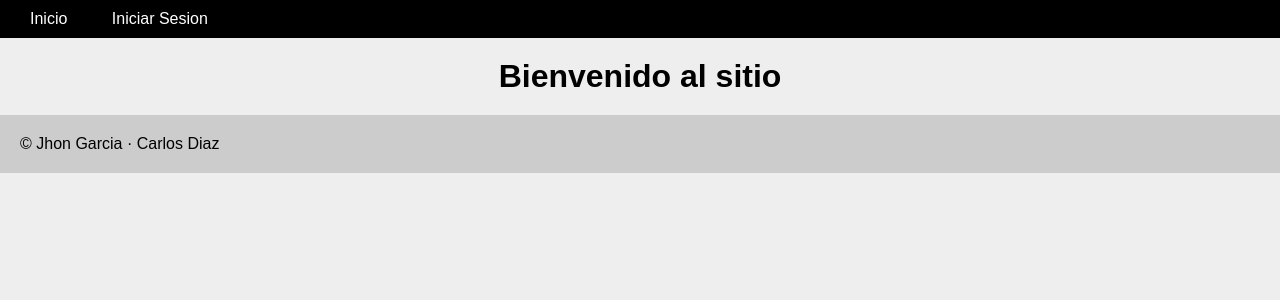
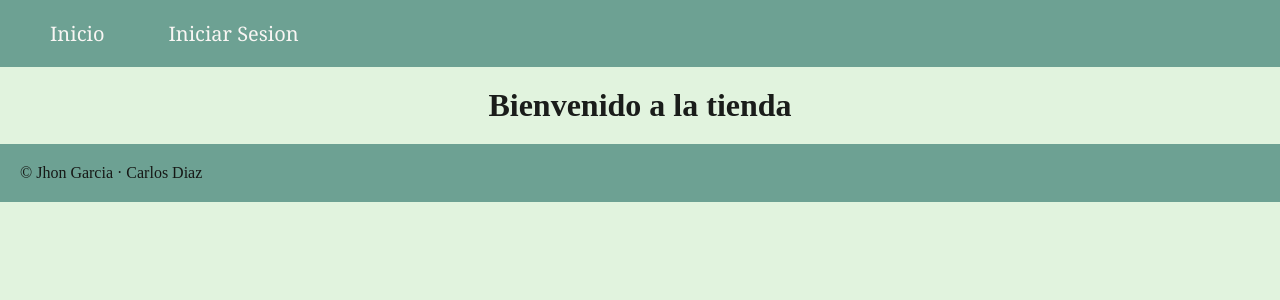
Before and after one commit to jhone180/tienda_mascotas, a PHP site: page /TIENDA_MASCOTAS/ in a window 1280 px wide. Shown: the top 300 px of the page. Run offline with PHP 8.4, Linux system fonts and the light colour scheme.

Commit message:
Cambios realizado por carlos

```diff
--- a/public/css/default.css
+++ b/public/css/default.css
@@ -4,30 +4,44 @@
 }
 
 body{
-    font-family: Arial, Helvetica, sans-serif;
-    background-color: #eee;
+    background-color: #e5e5f7;
+    background-color: #e1f3de;
+    opacity: 0.9;
+    background-image:  radial-gradient(#2b801f 0.30000000000000004px, transparent 0.30000000000000004px), radial-gradient(#2b801f 0.30000000000000004px, #e1f3de 0.30000000000000004px);
+    background-size: 12px 12px;
+    background-position: 0 0,6px 6px;
 }
 
 #header{
-    background: black;
-    padding: 10px;
+    background: rgb(97, 153, 139);
+    padding: 20px;
+}
+
+
+li a.active, li a:hover{
+    background-color: rgb(10, 10, 10);
+    transition: .5s;
+    border-radius: 5px;
 }
 
 #header ul li{
     list-style: none;
     display: inline;
-    padding: 10px;
+    padding: 20px;
 }
 
 #header ul li a{
-    color: white;
+    color: rgb(252, 247, 247);
     text-decoration: none;
     padding: 10px;
+    font-family: Georgia, 'Times New Roman', Times, serif;
+    font-size: 20px;
 }
 
 #footer{
-    background-color: #ccc;
+    background-color: rgb(97, 153, 139);
     padding: 20px;
+
 }
 
 #main{
@@ -36,10 +50,120 @@ body{
     margin: 0 auto;
 }
 
+#main form{
+    background-color: #fff;
+    margin: auto;
+    width: 100%;
+    max-width: 600px;
+    padding: 4.5em 3em;
+    border-radius: 10px;
+    box-shadow: 0 5px 10px -5px rgb(0 0 0 / 30%) ;
+    text-align: center;
+}
+
+#main p{
+    margin-top: 1em;
+    display: grid;
+    gap: 0.1em;
+    position: relative;
+    color: #0808087e;
+
+}
+
+#main label{
+    color: #080808;
+    cursor: pointer;
+    position: absolute;
+    top: 0;
+    left: 5px;
+    font-family: Georgia, 'Times New Roman', Times, serif;
+
+}
+
+#main input{
+    width: 100%;
+    background: none;
+    color: #050505;
+    font-size: 1rem;
+    padding: 1em .2em;
+    border:none;
+    outline: none;
+    border-bottom: 1px solid rgb(3, 3, 3);
+    font-family: 'Roboto', sans-serif;
+}
+
+#main select{
+    transform: translateY(10px);
+    width: 100%;
+    position: relative;
+    padding: 10px 30px 16px 25px;
+    border-radius: 50px;
+    font: 300 20px Arial;
+    -webkit-appearance: none;
+    text-align: center;
+    color:rgb(5, 5, 5);
+    background-color: #c6e6c2;
+    box-shadow: 0 0 10px -1px #070707;
+}
+
 .center{
     text-align: center;
+    color: #050505;
 }
 
 .error{
     color: #ac2323;
 }
+
+button{
+    text-decoration: none;
+    padding: 10px 10px;
+    font-size: 1.5rem;
+    position: relative;
+    margin: 32px;
+    background: #070707;
+    color: #f9fdf8;
+    border-radius: 50px;
+    transition: transform 0.3s ease;
+}
+
+button::after, button::before{
+    content: "";
+    position: absolute;
+    opacity: 0.3;
+    background: #070707;
+    border-radius: inherit;
+    width: 100%;
+    height: 100%;
+    left: 0;
+    bottom: 0;
+    z-index: -1;
+    transition: transform 0.3s ease;
+
+}
+
+button:hover{
+transform: translate(-12px, -12px);
+}
+
+button:hover::after{
+    transform: translate(6px, 6px);
+}
+
+button:hover::before{
+    transform: translate(12px, 12px);
+}
+
+.productos{
+    text-align: center;
+    color: #070707;
+    font-family: Georgia, 'Times New Roman', Times, serif;
+    transform: translateY(-30px);
+    font-size: 30px;
+}
+
+a{
+    color: #f00909;
+    font-size: 20px;
+    text-decoration: none;
+}
--- a/views/catalogo/index.php
+++ b/views/catalogo/index.php
@@ -10,7 +10,8 @@
     <?php require 'views/header.php'; ?>
     <div id="main">
     <form method="GET">
-          <label for="categorias">Filtrar por categoría:</label>
+          <label for="categorias"></label>
+          <h3 class="productos">Filtrar por categorias</h3>
           <select name="categorias" id="categorias">
           <option value="">Todos los productos</option>
             <?php
--- a/views/inicioSesion/index.php
+++ b/views/inicioSesion/index.php
@@ -24,7 +24,7 @@
                 <a href="<?php echo constant('URL') ?>registrarUsuario">Registrarse</a>
             </p>
             <p>
-                <input type="submit" value="Iniciar sesión">
+                <button type="submit" id="filtrar-btn">Iniciar Sesion</button>
             </p>
 
         </form>
--- a/views/main/index.php
+++ b/views/main/index.php
@@ -9,7 +9,7 @@
 <body>
     <?php require 'views/header.php'; ?>
     <div id="main">
-        <h1 class="center">Bienvenido al sitio</h1>
+        <h1 class="center">Bienvenido a la tienda</h1>
     </div>
     <?php require 'views/footer.php'; ?>
 </body>
--- a/views/registrarUsuario/index.php
+++ b/views/registrarUsuario/index.php
@@ -25,7 +25,7 @@
                 <input type="password" name="contrasena2" id="" require>
             </p>
             <p>
-                <input type="submit" value="Registrar Usuario">
+                <button type="submit" id="Registrar Usuario">Registar Usuario</button>
             </p>
 
         </form>
```
Also changed, not shown: views/nuevo/index.php (+5 -3 lines), img/slider1.jpg (added), img/slider3.jpg (added), img/slider4.jpg (added), views/footer.php (line endings or trailing spaces), 1 other file.
